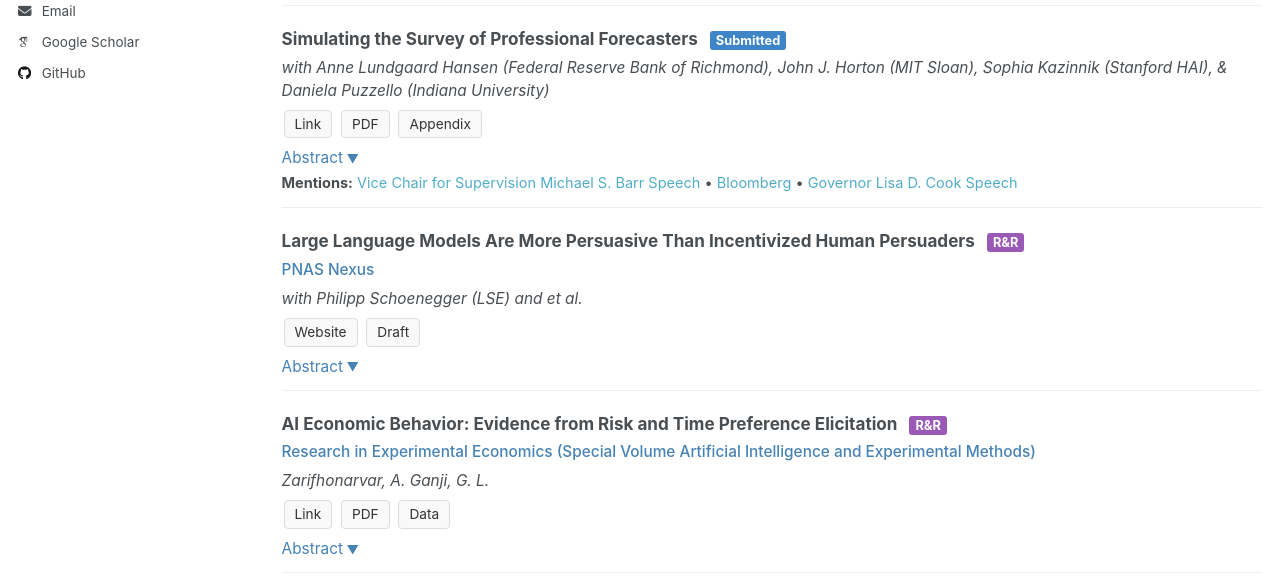
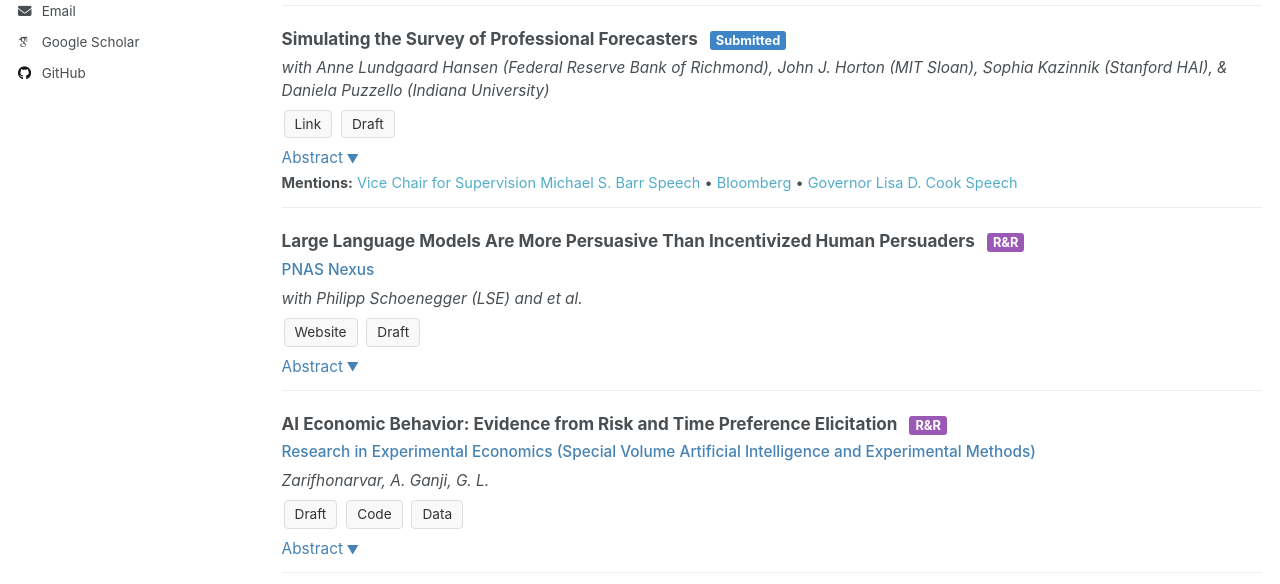
Before and after one commit to alizarif/alizarif.github.io, a Jekyll site: the page built from _pages/research.html, in a window 1280 px wide and 900 px high. Shown: the part 313-897 px from the top of the window. Built offline with Jekyll 4.4.1, drawn with Linux system fonts in a browser that asks for light colours; some web fonts are replaced.

Commit message:
Update research.html

```diff
--- a/_pages/research.html
+++ b/_pages/research.html
@@ -117,7 +117,7 @@ author_profile: true
   <div class="journal-info">Journal of Monetary Economics</div>
 
   <div class="resources">
-    <a href="https://linkinghub.elsevier.com/retrieve/pii/S0304393225001308" class="resource-box">Link</a>
+    <a href="https://doi.org/10.1016/j.jmoneco.2025.103859" class="resource-box">Link</a>
     <a href="https://ars.els-cdn.com/content/image/1-s2.0-S0304393225001308-mmc1.pdf" class="resource-box">Supplementary Appendix</a>
     <a href="https://github.com/alizarif/JME_AI-and-Inflation" class="resource-box">Code</a>
     <a href="https://dataverse.harvard.edu/dataset.xhtml?persistentId=doi:10.7910/DVN/UJUFIN" class="resource-box">Data</a>
@@ -141,8 +141,8 @@ author_profile: true
 
   <div class="resources">
     <a href="https://papers.ssrn.com/sol3/papers.cfm?abstract_id=5066286" class="resource-box">Link</a>
-    <a href="#" class="resource-box">PDF</a>
-    <a href="#" class="resource-box">Appendix</a>
+    <a href="#" class="resource-box">Draft</a>
+
   </div>
 
   <div class="abstract-toggle" onclick="toggleAbstract('abstract-3', this)">Abstract</div>
@@ -181,9 +181,9 @@ author_profile: true
   <div class="author-list">Zarifhonarvar, A. Ganji, G. L.</div>
 
   <div class="resources">
-    <a href="https://papers.ssrn.com/sol3/papers.cfm?abstract_id=5154002" class="resource-box">Link</a>
-    <a href="#" class="resource-box">PDF</a>
-    <a href="#" class="resource-box">Data</a>
+    <a href="https://papers.ssrn.com/sol3/papers.cfm?abstract_id=5154002" class="resource-box">Draft</a>
+    <a href="https://github.com/ganjigajanan/GenAI-Economic-Behavior" class="resource-box">Code</a>
+    <a href="https://dataverse.harvard.edu/citation?persistentId=doi:10.7910/DVN/L9BKPI" class="resource-box">Data</a>
   </div>
 
   <div class="abstract-toggle" onclick="toggleAbstract('abstract-4', this)">Abstract</div>
```
